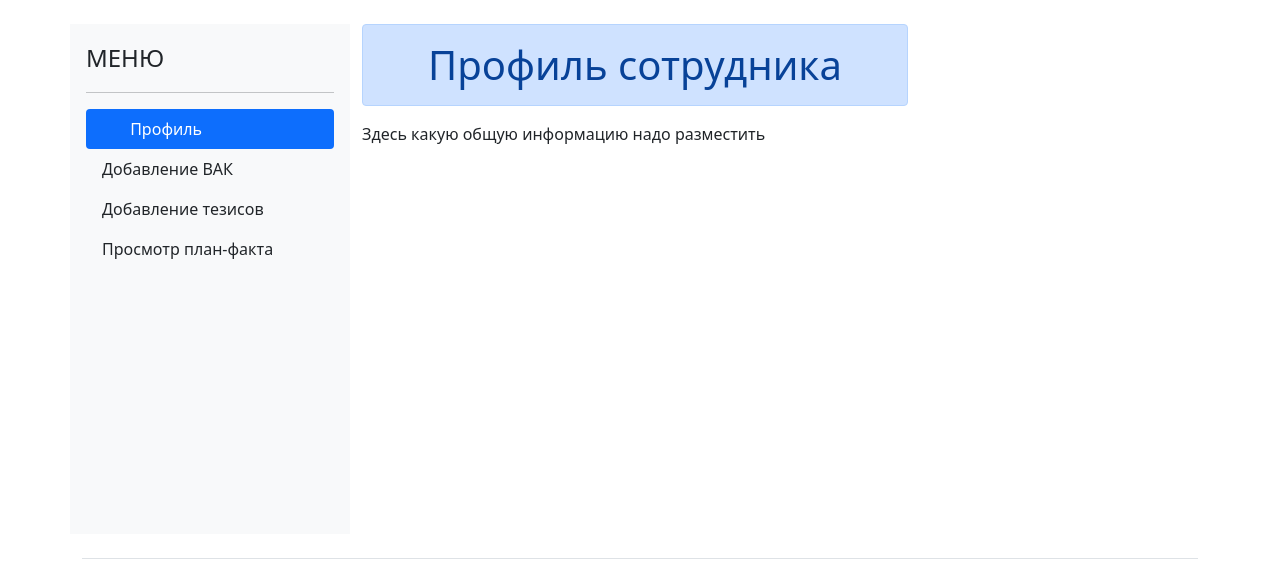
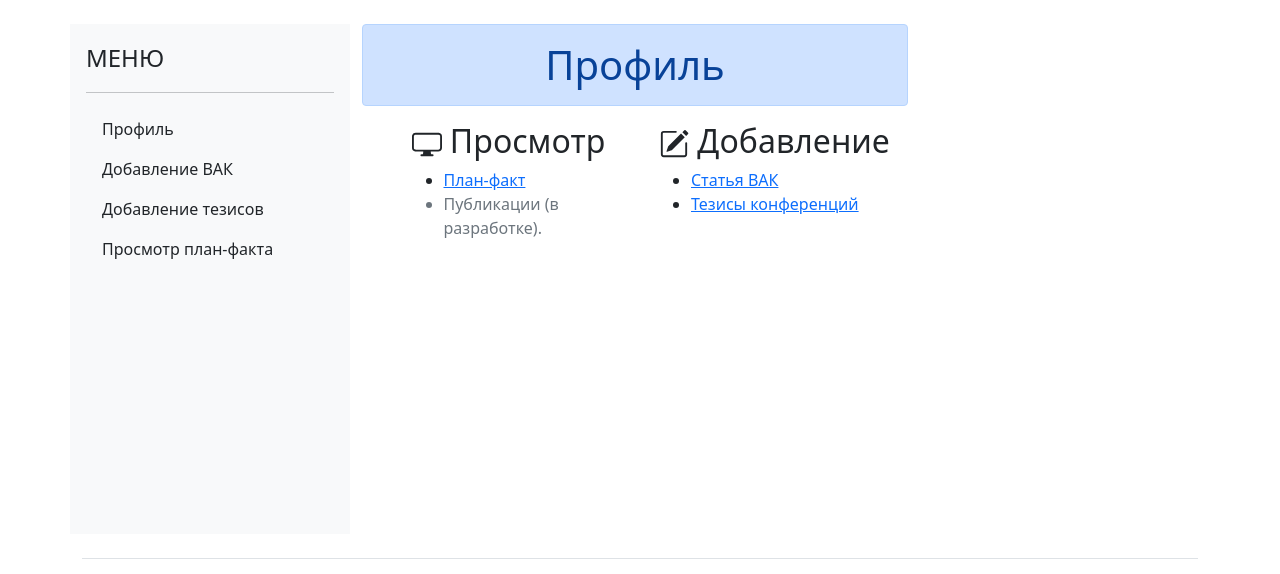
Before and after one commit to finking/stat_univer, a Django app: page /profile in a window 1280 px wide. Shown: the part 89-663 px from the top of the page. Run offline with Django 4.2, Linux system fonts and the light colour scheme; the visitor is signed in with stand-in values (Sample User, id 1).

Commit message:
Changes in Profile

```diff
--- a/stat_univer/main/templates/authentication/menu.html
+++ b/stat_univer/main/templates/authentication/menu.html
@@ -6,8 +6,7 @@
         <hr>
         <ul class="nav nav-pills flex-column mb-auto">
           <li class="nav-item">
-            <a href="{% url 'profile' %}" class="nav-link active" aria-current="page">
-              <svg class="bi pe-none me-2" width="16" height="16"><use xlink:href="#home"></use></svg>
+            <a href="{% url 'profile' %}" class="nav-link link-dark" aria-current="page">
              Профиль
             </a>
           </li>
--- a/stat_univer/main/templates/authentication/profile.html
+++ b/stat_univer/main/templates/authentication/profile.html
@@ -18,8 +18,40 @@
         {% endfor%}
     {% endif%}
 
-    <div class="col-12">
-     <p>Здесь какую общую информацию надо разместить</p>
+    <div class="row g-5">
+     <div class="col-5 offset-1">
+        <h2>
+            <svg xmlns="http://www.w3.org/2000/svg" width="30" height="30" fill="currentColor" class="bi bi-display align-middle" viewBox="0 0 16 16" >
+              <path d="M0 4s0-2 2-2h12s2 0 2 2v6s0 2-2 2h-4c0 .667.083 1.167.25 1.5H11a.5.5 0 0 1 0 1H5a.5.5 0 0 1 0-1h.75c.167-.333.25-.833.25-1.5H2s-2 0-2-2V4zm1.398-.855a.758.758 0 0 0-.254.302A1.46 1.46 0 0 0 1 4.01V10c0 .325.078.502.145.602.07.105.17.188.302.254a1.464 1.464 0 0 0 .538.143L2.01 11H14c.325 0 .502-.078.602-.145a.758.758 0 0 0 .254-.302 1.464 1.464 0 0 0 .143-.538L15 9.99V4c0-.325-.078-.502-.145-.602a.757.757 0 0 0-.302-.254A1.46 1.46 0 0 0 13.99 3H2c-.325 0-.502.078-.602.145z"></path>
+            </svg>
+            Просмотр
+        </h2>
+        <ul class="icon-list">
+          <li>
+              <a href=" {% url 'main' %} ">План-факт</a>
+          </li>
+          <li class="text-muted">Публикации (в разработке).</li>
+        </ul>
+      </div>
+
+      <div class="col-6">
+        <h2>
+            <svg xmlns="http://www.w3.org/2000/svg" width="30" height="30" fill="currentColor" class="bi bi-pencil-square" viewBox="0 0 16 16">
+              <path d="M15.502 1.94a.5.5 0 0 1 0 .706L14.459 3.69l-2-2L13.502.646a.5.5 0 0 1 .707 0l1.293 1.293zm-1.75 2.456-2-2L4.939 9.21a.5.5 0 0 0-.121.196l-.805 2.414a.25.25 0 0 0 .316.316l2.414-.805a.5.5 0 0 0 .196-.12l6.813-6.814z"/>
+              <path fill-rule="evenodd" d="M1 13.5A1.5 1.5 0 0 0 2.5 15h11a1.5 1.5 0 0 0 1.5-1.5v-6a.5.5 0 0 0-1 0v6a.5.5 0 0 1-.5.5h-11a.5.5 0 0 1-.5-.5v-11a.5.5 0 0 1 .5-.5H9a.5.5 0 0 0 0-1H2.5A1.5 1.5 0 0 0 1 2.5v11z"/>
+            </svg>
+            Добавление
+        </h2>
+        <ul class="icon-list">
+          <li>
+              <a href="{% url 'vak' %}" >Статья ВАК </a>
+          </li>
+          <li>
+              <a href="{% url 'thesis' %}" >Тезисы конференций </a>
+          </li>
+
+        </ul>
+      </div>
 
     </div>
 </div>
--- a/stat_univer/main/templates/authentication/thesis.html
+++ b/stat_univer/main/templates/authentication/thesis.html
@@ -8,6 +8,7 @@
 <div class="row">
 {% include 'authentication/menu.html' %}
 <div class="col-md-6">
+    <h1 class="text-center alert alert-primary">{{ title }}</h1>
     {% if messages%}
         {% for message in messages%}
             <div class="alert alert-warning alert-dismissible fade show" role="alert">
@@ -18,8 +19,7 @@
     {% endif%}
 
       <div class="col-12">
-        <h4 class="mb-3 text-primary ">{{ title }}</h4>
-        <p>Поля выделенные <b>жирным </b> являются обязательными.</p>
+        <p>Поля, выделенные <b>жирным</b>, являются обязательными.</p>
         <form action="{% url 'thesis' %}" method="post">
           {% csrf_token %}
           <div class="row g-3">
--- a/stat_univer/main/templates/authentication/vak.html
+++ b/stat_univer/main/templates/authentication/vak.html
@@ -19,8 +19,7 @@
     {% endif%}
 
       <div class="col-12">
-        <h4 class="mb-3 text-primary ">Внесение Публикации ВАК</h4>
-        <p>Поля выделенные <b>жирным </b> являются обязательными.</p>
+        <p>Поля, выделенные <b>жирным</b>, являются обязательными.</p>
         <form action="{% url 'vak' %}" method="post">
           {% csrf_token %}
           <div class="row g-3">
--- a/stat_univer/main/views.py
+++ b/stat_univer/main/views.py
@@ -170,7 +170,7 @@ def logout_user(request):
 def profile(request):
     logger.info('Загрузка страницы профиля.')
 
-    context = {'title': "Профиль сотрудника"}
+    context = {'title': "Профиль"}
 
     return render(request, 'authentication/profile.html', context)
 
@@ -212,7 +212,7 @@ def thesis(request):
     else:
         form = ThesisForm()
 
-    context = {'title': "Добавление тезисов конференции",
+    context = {'title': "Добавление тезисов конференций",
                'form': form}
     logger.debug(context)
     return render(request, 'authentication/thesis.html', context)
```
